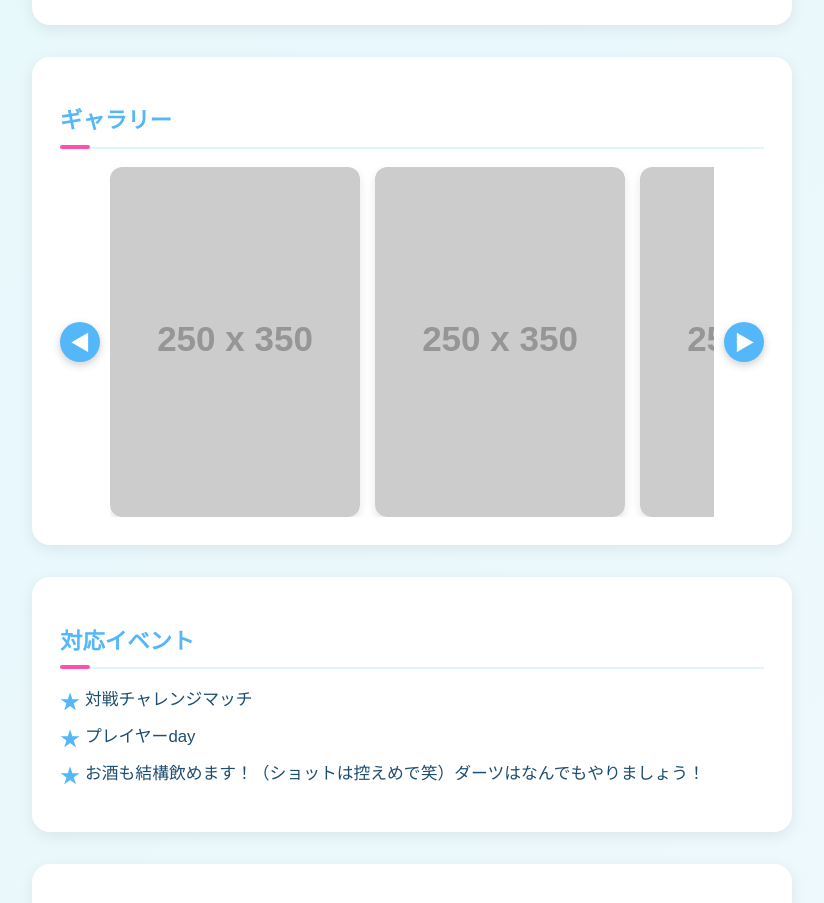
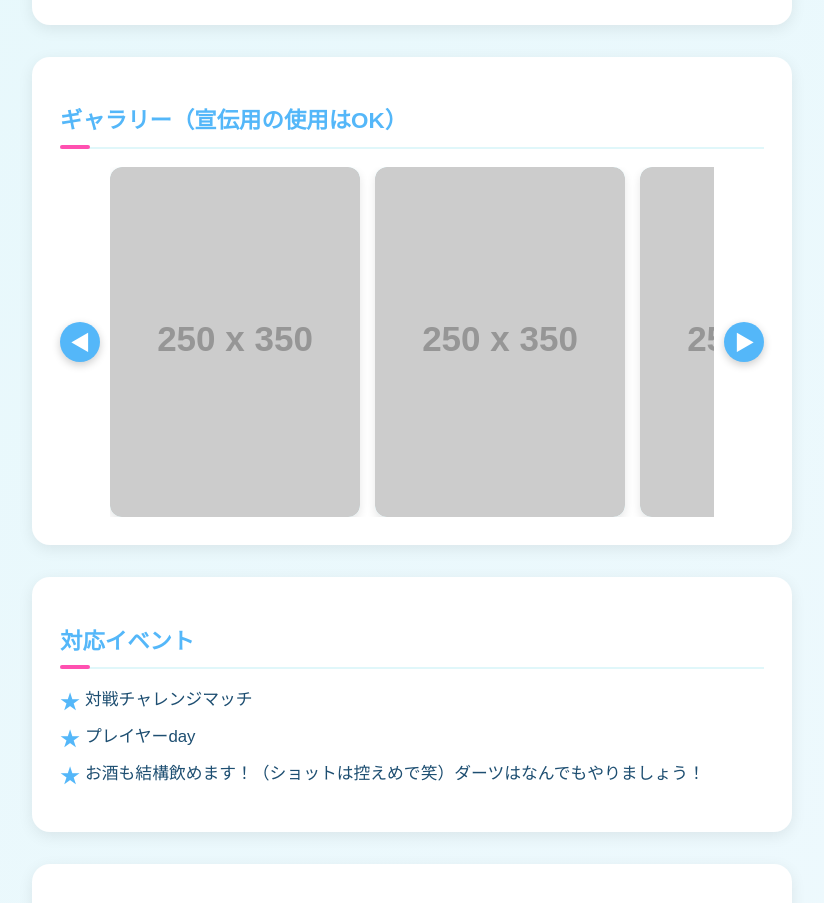
Before and after one commit to prodarts/player_hal, a plain HTML site: page index.html in a window 1280 px wide. Shown: the part 2186-3089 px from the top of the page, without its empty margins (228-1052 px from the left). Drawn offline with Linux system fonts and the light colour scheme; placeholder pictures from the web are drawn by us.

Commit message:
index.html を更新

```diff
--- a/index.html
+++ b/index.html
@@ -90,7 +90,7 @@
     </section>
 
     <section class="gallery-section section">
-      <h2 class="section-title">ギャラリー</h2>
+      <h2 class="section-title">ギャラリー（宣伝用の使用はOK）</h2>
       <div class="gallery-wrapper">
         <button id="gallery-left" class="gallery-arrow">◀</button>
         <div id="gallery-track" class="gallery-track">
```
